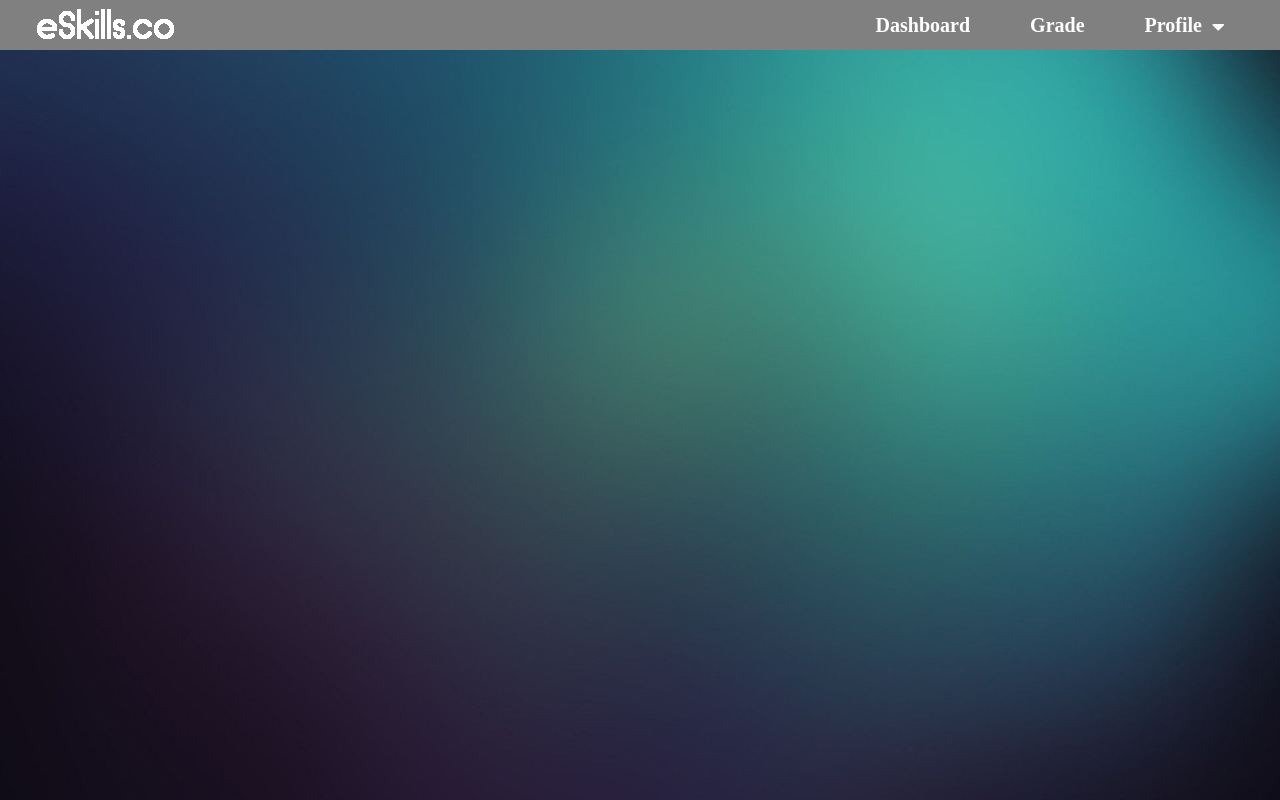
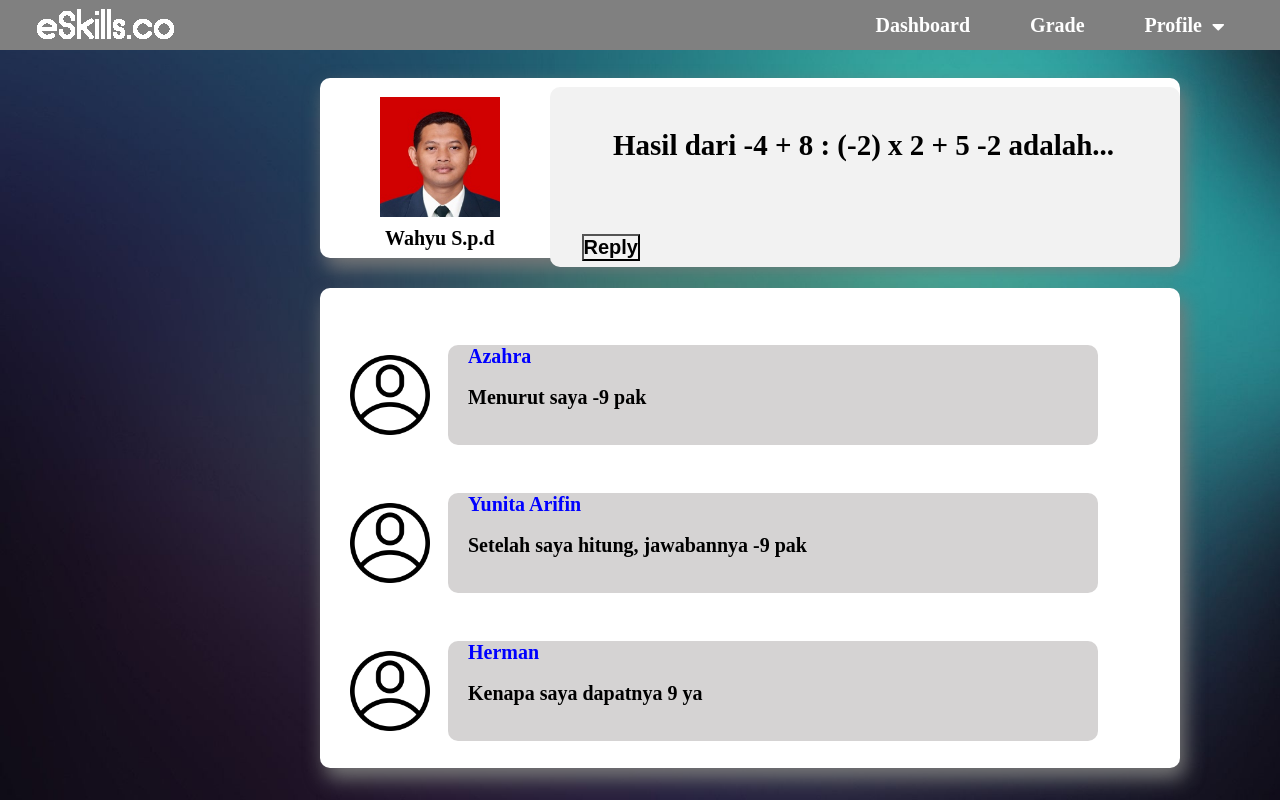
Before and after one commit to muhammad-visal-bainuri/PDT, a PHP site: page /forum.html in a window 1280 px wide. Run offline with PHP 8.4, Linux system fonts and the light colour scheme.

Commit message:
Add files via upload

```diff
--- a/PDT/dashboard.html
+++ b/PDT/dashboard.html
@@ -10,7 +10,6 @@
     <body class="background">
         <div class="nav">
             <img src="assets/logo.png" class="logo-profile">
-
             <ul>
                 <li><a href="dashboard.html">Dashboard</a></li>
                 <li><a href="grade.html">Grade</a></li>
--- a/PDT/forum.html
+++ b/PDT/forum.html
@@ -24,8 +24,42 @@
                 </li>
             </ul>
         </div>
-        <br><br>
+        <br>
 
-
+        <div class="card3">
+            <img src="assets/pengajar.png" class="pictguru">
+            <div>
+                <b class="text1">Wahyu S.p.d</b>
+            </div>
+            <div class="desc">
+                <br><br>
+                <b class="text3">Hasil dari -4 + 8 : (-2) x 2 + 5 -2 adalah...</b>
+                <br><br><br><br><br>
+                <button class="button1">Reply</button>
+            </div>
+        </div>
+        <div class="card4">
+            <div>
+                <img src="assets/account.png" class="akun">
+                <div class="koment">
+                    <b class="nama">Azahra</b><br><br>
+                    <b class="isi">Menurut saya -9 pak</b>
+                </div>
+            </div><br>
+            <div>
+                <img src="assets/account.png" class="akun">
+                <div class="koment">
+                    <b class="nama">Yunita Arifin</b><br><br>
+                    <b class="isi">Setelah saya hitung, jawabannya -9 pak</b>
+                </div>
+            </div><br>
+            <div>
+                <img src="assets/account.png" class="akun">
+                <div class="koment">
+                    <b class="nama">Herman</b><br><br>
+                    <b class="isi">Kenapa saya dapatnya 9 ya </b>
+                </div>
+            </div>
+        </div>
     </body>
 </html>
--- a/PDT/mapel.html
+++ b/PDT/mapel.html
@@ -37,7 +37,9 @@
                     <p class="teks-3">Jadwal: Senin (9.00-11.00)</p>
                 </div>
                 <div class="tombol">
-                    <button class="forum">Forum</button>
+                    <a href="forum.html">
+                        <button class="forum">Forum</button>
+                    </a>
                 </div>
             </div>
         </div>
--- a/PDT/style.css
+++ b/PDT/style.css
@@ -363,3 +363,157 @@ header {
   height: 100%;
   border-radius: 9px;
 }
+
+/* Komentar */
+
+.box{
+  margin-left:1000px;
+}
+
+
+ h1{
+  font: 20px Verdana;
+  color: white;
+  margin-left:1000px;
+ }
+
+ .Input{
+  font: 20px Arial;
+  border: 1px solid orange;
+  width: 300px;
+ }
+
+ .Submit{
+  font: 20px Arial;
+  border: 1px solid orange;
+  width: 300px;
+ }
+
+ .b {
+  font: 10px Arial;
+  background-color:white;
+  color : black;
+ }
+
+ /* forum */
+
+ .text1{
+   font-size: 20;
+   font-weight: bold;
+   margin-left: 65px;
+ }
+
+ .text3{
+  font-size: 29;
+  font-weight: bold;;
+  align-content: center;
+  margin-left: 10%;
+}
+
+/* .forum {
+  height: 40px;
+  width: 100px;
+  font-size: 17px;
+  transition: 0.3s all;
+  background: none;
+  outline: none;
+} */
+
+.button1{
+  font-size: 20;
+  font-weight: bold;;
+  align-content: center;
+  margin-left: 5%;
+  transition: 0.3s all;
+  outline: none;
+  background: none;
+}
+
+ .card3 {
+  height: 180px;
+  width: 860px;
+  margin: 10px;
+  margin-left:320px;
+  margin-top: 10px;
+  align-content: center;
+  position: fixed;
+  border: 2 px solid grey;
+  border-radius: 10px;
+  background-color: white;
+  box-shadow: 5px 10px 20px #787878;
+}
+
+.card4 {
+  height: 480px;
+  width: 860px;
+  margin: 10px;
+  margin-left:320px;
+  margin-top: 220px;
+  align-content: center;
+  position: fixed;
+  border: 2 px solid grey;
+  border-radius: 10px;
+  background-color: white;
+  box-shadow: 5px 10px 20px #787878;
+}
+
+.pictguru {
+  width: 120px;
+  height: 120px;
+  margin-top: 10px;
+  margin-bottom:10px;
+  margin-left: 60px;
+  position: relative;
+  object-fit: cover;
+}
+
+.desc {
+  height: 180px;
+  width: 630px;
+  margin: 10px;
+  margin-left:230px;
+  margin-top: -163px;
+  align-content: center;
+  position: fixed;
+  border-radius: 10px;
+  background-color: #f2f2f2;
+  /* box-shadow: 5px 10px 20px #787878; */
+}
+
+.akun {
+  width: 80px;
+  height: 80px;
+  margin-top: 40px;
+  margin-bottom:10px;
+  margin-left: 30px;
+  position: relative;
+  object-fit: cover;
+}
+
+.koment {
+  height: 100px;
+  width: 650px;
+  margin: 10px;
+  margin-left:10%;
+  margin-top: -100px;
+  position: fixed;
+  border-radius: 10px;
+  background-color: #D5D3D3;
+  /* box-shadow: 5px 10px 20px #787878; */
+}
+
+.nama{
+  margin-left: 20px;
+  margin-top: 20;
+  font-weight: bold;
+  font-size: 20px;
+  color: blue;
+
+}
+.isi{
+  margin-left: 20px;
+  margin-top: 20;
+  font-weight: bold;
+  font-size: 20px;
+
+}
```
Also changed, not shown: PDT/comments.txt (added, +8 -0 lines), PDT/forum.php (added, +72 -0 lines), PDT/assets/account.png (added), PDT/assets/pengajar.png (added).
